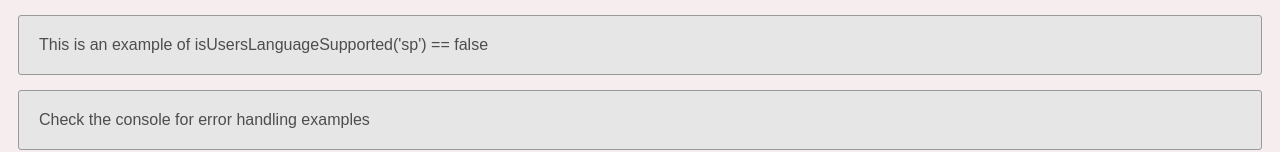
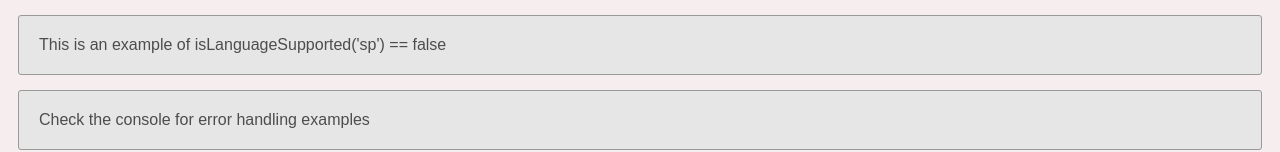
Before and after one commit to ssshake/simple-translation, a website: page examples/index.html in a window 1280 px wide. Shown: the part 659-811 px from the top of the page. Drawn offline with Linux system fonts and the light colour scheme.

Commit message:
renamed userslanguagesupported to langaugesupported

```diff
--- a/examples/index.html
+++ b/examples/index.html
@@ -35,7 +35,7 @@
     </div>
 
     <div class="container">
-      <div>This is an example of isUsersLanguageSupported('sp') ==
+      <div>This is an example of isLanguageSupported('sp') ==
         <span id="users-language-supported"></span>
       </div>
 
@@ -84,7 +84,7 @@
 
     document.getElementById('supported-languages').innerHTML = supportedLanguages
 
-    const usersLanguageSupported = translate.isUsersLanguageSupported('sp')
+    const usersLanguageSupported = translate.isLanguageSupported('sp')
 
     document.getElementById('users-language-supported').innerHTML = usersLanguageSupported
 
--- a/simple-translation.js
+++ b/simple-translation.js
@@ -38,7 +38,7 @@ export default class SimpleTranslation{
     return this.localeData[languageCode]
   }
 
-  isUsersLanguageSupported(languageCode){
+  isLanguageSupported(languageCode){
     return !!~this.getSupportedLanguages().indexOf(languageCode)
   }
 
@@ -47,7 +47,7 @@ export default class SimpleTranslation{
   }
 
   message(key, languageCode = this.browserLanguageCode){
-    if (!(this.isUsersLanguageSupported(languageCode))){
+    if (!(this.isLanguageSupported(languageCode))){
       console.error(`Simple-Translation: Language definition of '${languageCode}' Not Found. Defaulting to '${this.defaultLanguage}'`)
       languageCode = this.defaultLanguage
     }
```
Also changed, not shown: README.md.
